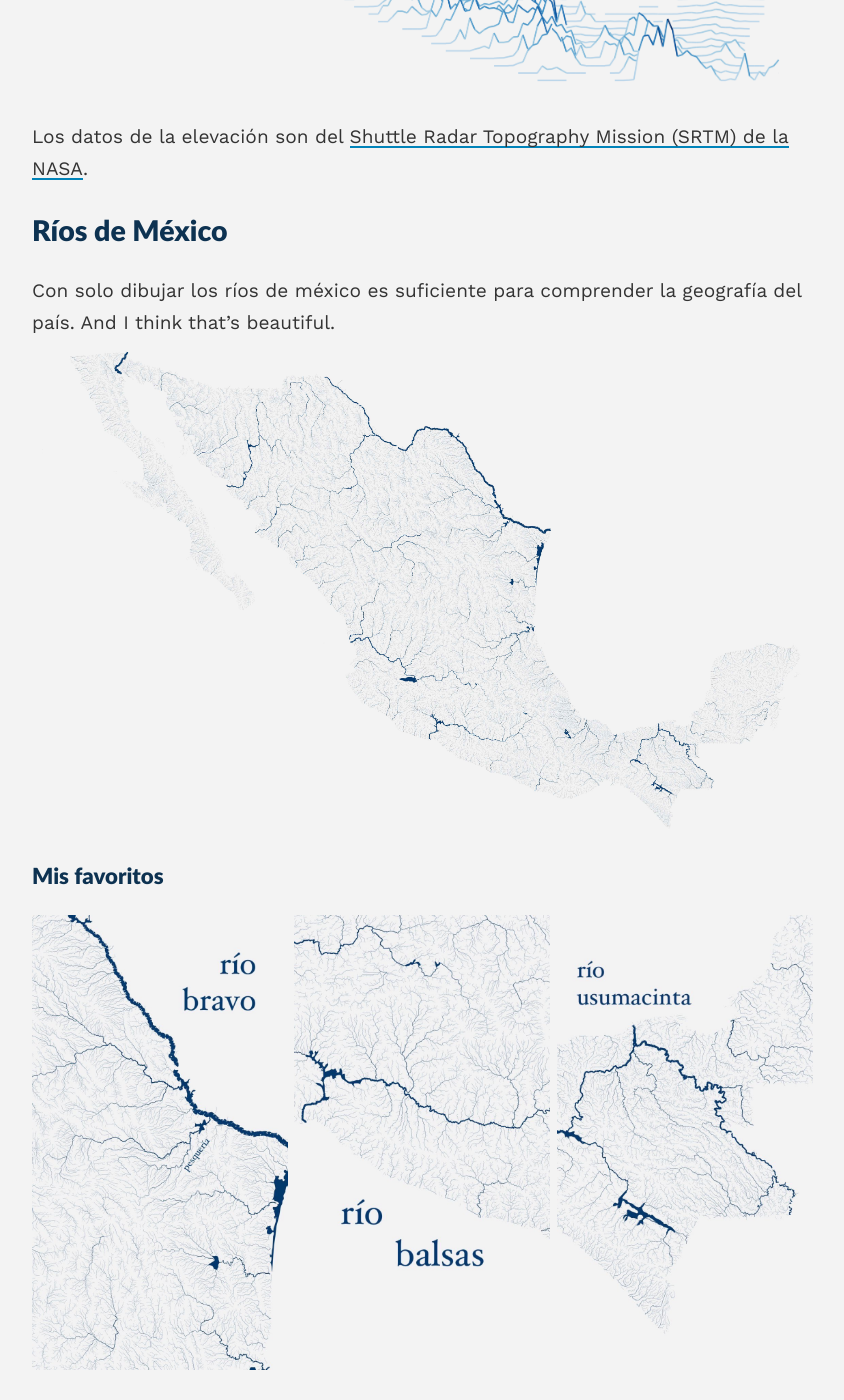
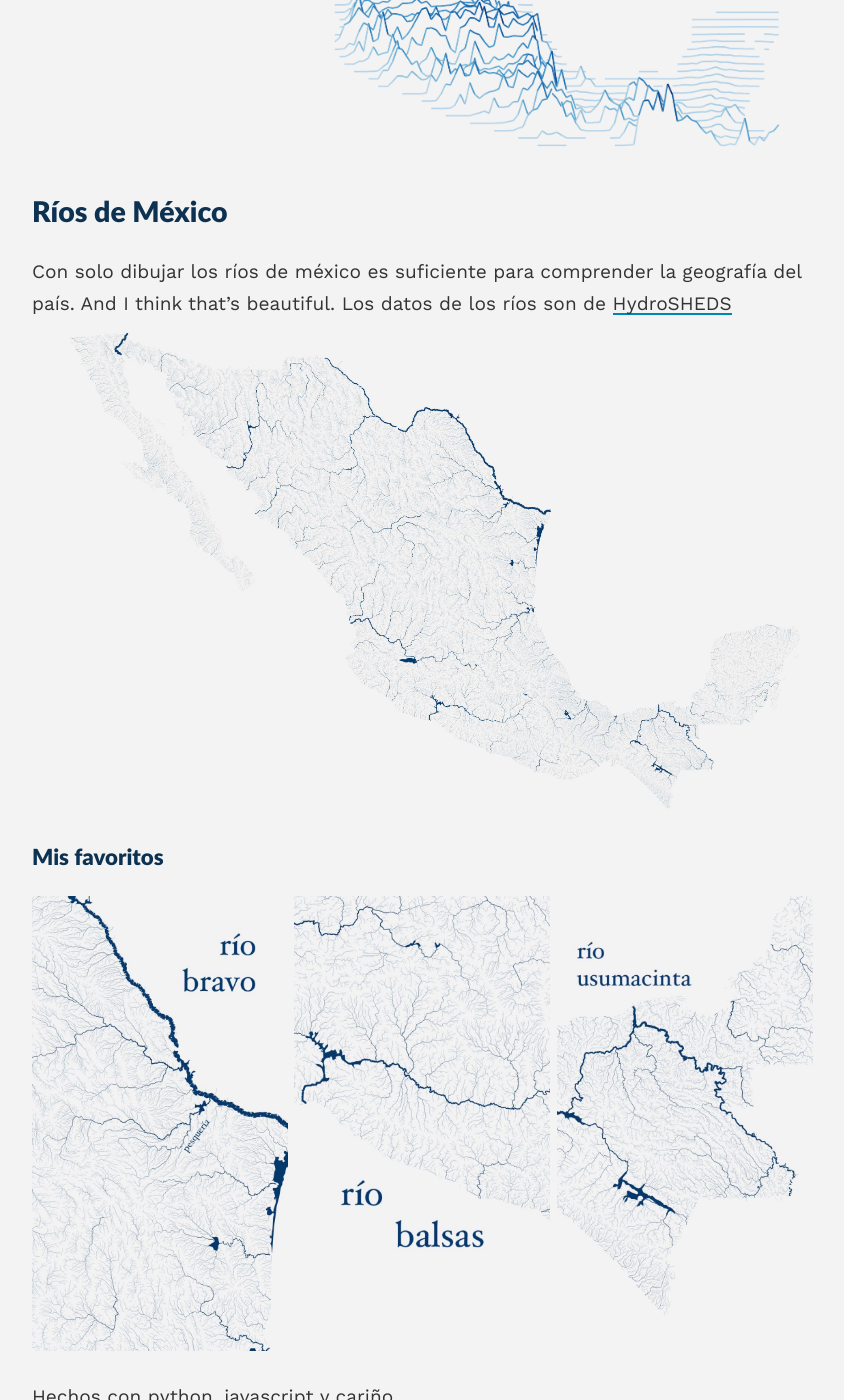
Before and after one commit to Heliouz/Heliouz.github.io, a Jekyll site: the page built from _projects/estumex.md, in a window 1280 px wide and 1400 px high, scrolled down 1041 px. Shown: the whole window, without its empty margins (208-1052 px from the left). Built offline with Jekyll 4.4.1, drawn with Linux system fonts in a browser that asks for light colours; some of the changed text lies outside the part shown.

Commit message:
Update estumex.md

```diff
--- a/_projects/estumex.md
+++ b/_projects/estumex.md
@@ -27,12 +27,12 @@
 <script type="text/javascript" src="/assets/js/ascii.js"></script>
 
 ## Mapa topográfico
+Los datos de la elevación son del [Shuttle Radar Topography Mission (SRTM) de la NASA](https://www2.jpl.nasa.gov/srtm/){:target="_blank"}.
 <img src="/assets/images/mapatopo/ridge_mex.png" alt="mapamex" width="98%" style="display: block;  padding:0; margin:0;"/>
 
-Los datos de la elevación son del [Shuttle Radar Topography Mission (SRTM) de la NASA](https://www2.jpl.nasa.gov/srtm/){:target="_blank"}.
 
 ## Ríos de México
-Con solo dibujar los ríos de méxico es suficiente para comprender la geografía del país. And I think that's beautiful.
+Con solo dibujar los ríos de méxico es suficiente para comprender la geografía del país. And I think that's beautiful. Los datos de los ríos son de [HydroSHEDS]([https://www2.jpl.nasa.gov/srtm/](https://www.hydrosheds.org/products/hydrorivers)){:target="_blank"}
 <img src="/assets/images/mapatopo/maprios.jpg" alt="mapamex" width="98%" style="display: block;  padding:0; margin:0;"/>
 ### Mis favoritos
 <p float="center">
```
Also changed, not shown: other parts of _projects/estumex.md (+1 -1 lines).
